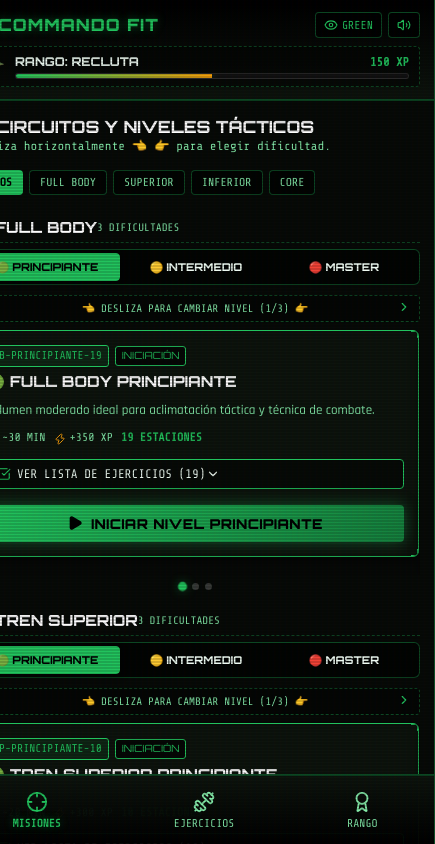
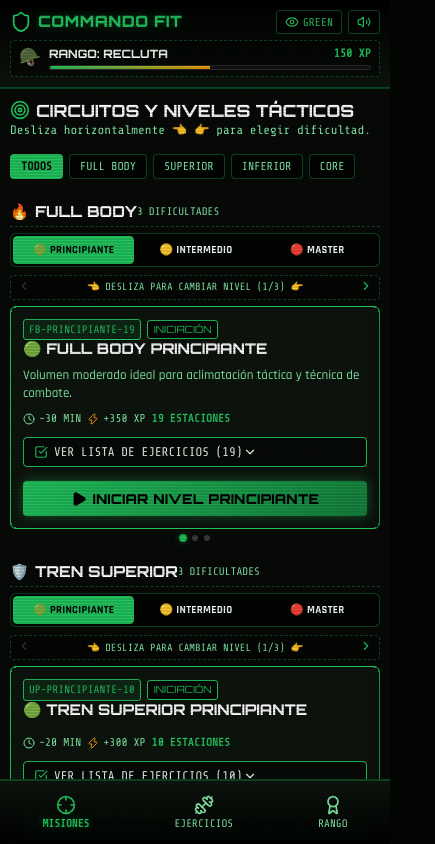
Before and after one commit to franxudiaz/pontemasfuerte, a React (Vite) app: page / in a window 390 px wide. Shown: the whole page, 435 px wide, since content can reach past the window. Built offline with nearby package versions, Linux system fonts and the light colour scheme.

Commit message:
fix: make mobile layout 100vw edge-to-edge on all smartphone devices

```diff
--- a/src/index.css
+++ b/src/index.css
@@ -57,33 +57,50 @@
   -webkit-tap-highlight-color: transparent;
 }
 
-body {
+html, body {
+  width: 100%;
+  height: 100%;
+  margin: 0;
+  padding: 0;
   background-color: #030503;
   color: var(--text-main);
   font-family: var(--font-body);
   font-size: 16px;
   line-height: 1.4;
-  overflow-x: hidden;
-  min-height: 100vh;
+  overflow: hidden;
+}
+
+body {
   display: flex;
   justify-content: center;
   align-items: center;
 }
 
-/* Mobile Simulation Container */
+/* Mobile Edge-to-Edge Container */
 .app-container {
-  width: 100%;
-  max-width: 480px;
-  min-height: 100vh;
+  width: 100vw;
+  max-width: 100%;
   height: 100vh;
+  height: 100dvh;
   background-color: var(--bg-primary);
   display: flex;
   flex-direction: column;
   position: relative;
   overflow: hidden;
-  box-shadow: 0 0 40px rgba(0, 0, 0, 0.8), 0 0 15px var(--accent-glow);
-  border-left: 1px solid var(--border-tactical);
-  border-right: 1px solid var(--border-tactical);
+  box-sizing: border-box;
+  margin: 0 auto;
+}
+
+/* Desktop Centered Phone Mockup (>600px) */
+@media (min-width: 601px) {
+  .app-container {
+    width: 100%;
+    max-width: 440px;
+    height: 92vh;
+    border-radius: 12px;
+    border: 1px solid var(--border-tactical);
+    box-shadow: 0 0 40px rgba(0, 0, 0, 0.9), 0 0 20px var(--accent-glow);
+  }
 }
 
 /* Overlay scanline HUD grid */
@@ -96,7 +113,7 @@ body {
   z-index: 99;
   background-size: 100% 3px, 6px 100%;
   pointer-events: none;
-  opacity: 0.6;
+  opacity: 0.5;
 }
 
 /* Main Content Area */
@@ -104,8 +121,8 @@ body {
   flex: 1;
   overflow-y: auto;
   overflow-x: hidden;
-  padding: 14px;
-  padding-bottom: 90px;
+  padding: 10px;
+  padding-bottom: 80px;
   scrollbar-width: thin;
   scrollbar-color: var(--accent-primary) var(--bg-card);
   width: 100%;
@@ -113,7 +130,7 @@ body {
 }
 
 .content-area::-webkit-scrollbar {
-  width: 4px;
+  width: 3px;
 }
 .content-area::-webkit-scrollbar-thumb {
   background: var(--accent-primary);
@@ -121,12 +138,12 @@ body {
 
 /* Header HUD Styling */
 .tactical-header {
-  background: linear-gradient(180deg, rgba(0,0,0,0.9) 0%, var(--bg-card) 100%);
+  background: linear-gradient(180deg, rgba(0,0,0,0.95) 0%, var(--bg-card) 100%);
   border-bottom: 2px solid var(--border-tactical);
-  padding: 12px 14px;
+  padding: 10px;
   display: flex;
   flex-direction: column;
-  gap: 8px;
+  gap: 6px;
   z-index: 10;
   width: 100%;
   box-sizing: border-box;
@@ -136,13 +153,14 @@ body {
   display: flex;
   justify-content: space-between;
   align-items: center;
+  width: 100%;
 }
 
 .hud-title {
   font-family: var(--font-hud);
-  font-size: 1.05rem;
+  font-size: clamp(0.9rem, 4vw, 1.05rem);
   font-weight: 900;
-  letter-spacing: 1px;
+  letter-spacing: 0.5px;
   color: var(--accent-primary);
   text-shadow: 0 0 10px var(--accent-glow);
   display: flex;
@@ -160,10 +178,10 @@ body {
   background: rgba(0,0,0,0.6);
   border: 1px solid var(--border-tactical);
   color: var(--accent-primary);
-  padding: 5px 8px;
+  padding: 4px 8px;
   border-radius: 4px;
   font-family: var(--font-mono);
-  font-size: 0.72rem;
+  font-size: 0.7rem;
   cursor: pointer;
   display: flex;
   align-items: center;
@@ -180,24 +198,27 @@ body {
 .rank-bar {
   display: flex;
   align-items: center;
-  gap: 10px;
+  gap: 8px;
   background: rgba(0,0,0,0.4);
   border: 1px dashed var(--border-tactical);
-  padding: 6px 10px;
+  padding: 5px 8px;
   border-radius: 4px;
+  width: 100%;
+  box-sizing: border-box;
 }
 
 .rank-icon {
-  font-size: 1.2rem;
+  font-size: 1.1rem;
 }
 
 .rank-info {
   flex: 1;
+  min-width: 0;
 }
 
 .rank-title {
   font-family: var(--font-hud);
-  font-size: 0.75rem;
+  font-size: 0.72rem;
   font-weight: 700;
   color: var(--text-main);
   display: flex;
@@ -206,7 +227,7 @@ body {
 
 .xp-progress-bg {
   width: 100%;
-  height: 6px;
+  height: 5px;
   background: #111;
   border-radius: 3px;
   overflow: hidden;
@@ -225,7 +246,7 @@ body {
 .tactical-card {
   background: var(--bg-card);
   border: 1px solid var(--border-tactical);
-  padding: 14px;
+  padding: 12px;
   position: relative;
   border-radius: 6px;
   box-shadow: 0 4px 12px rgba(0,0,0,0.5);
@@ -233,6 +254,7 @@ body {
   width: 100%;
   box-sizing: border-box;
   overflow: hidden;
+  margin-bottom: 0;
 }
 
 .tactical-card:hover {
@@ -241,10 +263,11 @@ body {
 
 .tactical-card-corner {
   position: absolute;
-  width: 8px;
-  height: 8px;
+  width: 6px;
+  height: 6px;
   border-color: var(--accent-primary);
   border-style: solid;
+  pointer-events: none;
 }
 .corner-tl { top: -1px; left: -1px; border-width: 2px 0 0 2px; }
 .corner-tr { top: -1px; right: -1px; border-width: 2px 2px 0 0; }
@@ -255,44 +278,44 @@ body {
 .mission-card {
   display: flex;
   flex-direction: column;
-  gap: 8px;
+  gap: 6px;
   width: 100%;
   box-sizing: border-box;
 }
 
 .mission-header {
   display: flex;
-  justify-content: space-between;
-  align-items: flex-start;
-  gap: 6px;
+  flex-direction: column;
+  gap: 4px;
   width: 100%;
+  box-sizing: border-box;
 }
 
 .mission-code {
   font-family: var(--font-mono);
-  font-size: 0.7rem;
+  font-size: 0.68rem;
   color: var(--accent-primary);
   background: rgba(34, 197, 94, 0.1);
-  padding: 2px 6px;
+  padding: 2px 5px;
   border: 1px solid var(--border-tactical);
   border-radius: 3px;
-  white-space: nowrap;
+  display: inline-block;
 }
 
 .mission-title {
   font-family: var(--font-hud);
-  font-size: 0.95rem;
+  font-size: clamp(0.85rem, 3.8vw, 0.95rem);
   font-weight: 800;
   color: #fff;
-  margin-top: 4px;
+  line-height: 1.25;
   word-break: break-word;
 }
 
 .mission-tags {
   display: flex;
   flex-wrap: wrap;
-  gap: 8px;
-  font-size: 0.72rem;
+  gap: 6px;
+  font-size: 0.7rem;
   font-family: var(--font-mono);
   color: var(--text-muted);
 }
@@ -303,19 +326,19 @@ body {
   color: #000;
   font-family: var(--font-hud);
   font-weight: 900;
-  font-size: 0.85rem;
-  letter-spacing: 0.5px;
-  padding: 10px;
+  font-size: clamp(0.78rem, 3.5vw, 0.85rem);
+  letter-spacing: 0.3px;
+  padding: 9px;
   border: none;
   border-radius: 4px;
   cursor: pointer;
   display: flex;
   justify-content: center;
   align-items: center;
-  gap: 8px;
-  box-shadow: 0 0 15px var(--accent-glow);
+  gap: 6px;
+  box-shadow: 0 0 12px var(--accent-glow);
   transition: all 0.2s ease;
-  margin-top: 6px;
+  margin-top: 4px;
   box-sizing: border-box;
 }
 
@@ -324,7 +347,7 @@ body {
   filter: brightness(1.2);
 }
 
-/* Horizontal Level Carousel Styling - Fully Responsive */
+/* Level Selector Bar - High Density Mobile Layout */
 .level-switcher-bar {
   display: flex;
   width: 100%;
@@ -332,21 +355,22 @@ body {
   background: rgba(0, 0, 0, 0.6);
   border: 1px solid var(--border-tactical);
   border-radius: 6px;
-  padding: 3px;
-  gap: 4px;
-  margin-bottom: 10px;
+  padding: 2px;
+  gap: 2px;
+  margin-bottom: 8px;
 }
 
 .level-switcher-btn {
-  flex: 1;
+  flex: 1 1 0;
   min-width: 0;
   background: none;
   border: none;
-  padding: 6px 2px;
+  padding: 6px 1px;
   border-radius: 4px;
-  font-family: var(--font-hud);
-  font-size: 0.68rem;
-  font-weight: bold;
+  font-family: var(--font-body);
+  font-size: clamp(0.68rem, 2.5vw, 0.78rem);
+  font-weight: 700;
+  letter-spacing: 0.3px;
   color: var(--text-muted);
   cursor: pointer;
   display: flex;
@@ -361,13 +385,16 @@ body {
 
 .level-switcher-btn.active {
   color: #000;
-  box-shadow: 0 0 8px rgba(0, 0, 0, 0.5);
+  box-shadow: 0 0 6px rgba(0, 0, 0, 0.5);
+  font-weight: 800;
 }
 
+/* Horizontal Snap Scroll Track - 100% Fit */
 .carousel-snap-wrapper {
   position: relative;
   width: 100%;
   box-sizing: border-box;
+  overflow: hidden;
 }
 
 .carousel-track-container {
@@ -393,7 +420,7 @@ body {
   max-width: 100%;
   scroll-snap-align: center;
   box-sizing: border-box;
-  padding: 0 1px;
+  padding: 0;
 }
 
 .swipe-hint-banner {
@@ -401,13 +428,13 @@ body {
   align-items: center;
   justify-content: space-between;
   font-family: var(--font-mono);
-  font-size: 0.68rem;
+  font-size: 0.65rem;
   color: var(--text-muted);
   background: rgba(0, 0, 0, 0.4);
   border: 1px dashed var(--border-tactical);
-  padding: 4px 8px;
+  padding: 3px 6px;
   border-radius: 4px;
-  margin-bottom: 8px;
+  margin-bottom: 6px;
   width: 100%;
   box-sizing: border-box;
 }
@@ -416,12 +443,12 @@ body {
   display: flex;
   justify-content: center;
   gap: 6px;
-  margin-top: 8px;
+  margin-top: 6px;
 }
 
 .carousel-dot {
-  width: 7px;
-  height: 7px;
+  width: 6px;
+  height: 6px;
   border-radius: 50%;
   background: rgba(255, 255, 255, 0.2);
   transition: all 0.2s ease;
@@ -430,7 +457,7 @@ body {
 
 .carousel-dot.active {
   background: var(--accent-primary);
-  box-shadow: 0 0 8px var(--accent-glow);
+  box-shadow: 0 0 6px var(--accent-glow);
   transform: scale(1.3);
 }
 
@@ -440,27 +467,29 @@ body {
   bottom: 0;
   left: 0;
   right: 0;
-  height: 70px;
-  background: linear-gradient(0deg, rgba(0,0,0,0.95) 0%, var(--bg-card) 100%);
+  height: 65px;
+  background: linear-gradient(0deg, rgba(0,0,0,0.98) 0%, var(--bg-card) 100%);
   border-top: 2px solid var(--border-tactical);
   display: flex;
   justify-content: space-around;
   align-items: center;
   z-index: 20;
+  box-sizing: border-box;
+  width: 100%;
 }
 
 .nav-item {
   display: flex;
   flex-direction: column;
   align-items: center;
-  gap: 4px;
+  gap: 2px;
   color: var(--text-muted);
   font-family: var(--font-mono);
-  font-size: 0.7rem;
+  font-size: 0.68rem;
   cursor: pointer;
   background: none;
   border: none;
-  padding: 8px;
+  padding: 6px;
   transition: color 0.2s ease;
 }
 
@@ -471,8 +500,8 @@ body {
 }
 
 .nav-icon {
-  width: 22px;
-  height: 22px;
+  width: 20px;
+  height: 20px;
 }
 
 /* Workout Player Modal / Screen */
@@ -487,7 +516,7 @@ body {
 }
 
 .player-header {
-  padding: 12px 14px;
+  padding: 10px 12px;
   background: rgba(0,0,0,0.85);
   border-bottom: 1px solid var(--border-tactical);
   display: flex;
@@ -500,15 +529,15 @@ body {
   display: flex;
   flex-direction: column;
   align-items: center;
-  padding: 14px;
+  padding: 12px;
   overflow-y: auto;
-  gap: 14px;
+  gap: 12px;
 }
 
 .exercise-img-container {
   width: 100%;
-  max-height: 220px;
-  height: 190px;
+  max-height: 200px;
+  height: 180px;
   border-radius: 8px;
   overflow: hidden;
   border: 2px solid var(--border-tactical);
@@ -525,10 +554,10 @@ body {
 .exercise-img-overlay {
   position: absolute;
   bottom: 0; left: 0; right: 0;
-  padding: 8px 12px;
+  padding: 6px 10px;
   background: linear-gradient(0deg, rgba(0,0,0,0.9) 0%, transparent 100%);
   font-family: var(--font-mono);
-  font-size: 0.75rem;
+  font-size: 0.72rem;
   color: var(--accent-primary);
   display: flex;
   justify-content: space-between;
@@ -537,12 +566,12 @@ body {
 /* Circular HUD Timer */
 .timer-ring-container {
   position: relative;
-  width: 170px;
-  height: 170px;
+  width: 150px;
+  height: 150px;
   display: flex;
   justify-content: center;
   align-items: center;
-  margin: 6px 0;
+  margin: 4px 0;
 }
 
 .timer-svg {
@@ -580,7 +609,7 @@ body {
 
 .timer-digits {
   font-family: var(--font-hud);
-  font-size: 2.6rem;
+  font-size: 2.3rem;
   font-weight: 900;
   color: #fff;
   line-height: 1;
@@ -588,10 +617,10 @@ body {
 
 .timer-label {
   font-family: var(--font-mono);
-  font-size: 0.75rem;
-  letter-spacing: 2px;
+  font-size: 0.7rem;
+  letter-spacing: 1.5px;
   color: var(--accent-primary);
-  margin-top: 4px;
+  margin-top: 2px;
 }
 
 /* Control Buttons */
@@ -599,18 +628,18 @@ body {
   display: flex;
   align-items: center;
   justify-content: center;
-  gap: 20px;
+  gap: 16px;
   width: 100%;
   margin-top: auto;
-  padding-bottom: 12px;
+  padding-bottom: 10px;
 }
 
 .btn-ctrl {
   background: var(--bg-card);
   border: 1px solid var(--border-tactical);
   color: var(--text-main);
-  width: 48px;
-  height: 48px;
+  width: 44px;
+  height: 44px;
   border-radius: 50%;
   display: flex;
   justify-content: center;
@@ -620,8 +649,8 @@ body {
 }
 
 .btn-ctrl-main {
-  width: 66px;
-  height: 66px;
+  width: 60px;
+  height: 60px;
   background: var(--accent-primary);
   color: #000;
   border: none;
@@ -638,13 +667,13 @@ body {
   flex-direction: column;
   align-items: center;
   text-align: center;
-  padding: 20px 14px;
-  gap: 16px;
+  padding: 16px 12px;
+  gap: 14px;
 }
 
 .debrief-title {
   font-family: var(--font-hud);
-  font-size: 1.5rem;
+  font-size: 1.4rem;
   font-weight: 900;
   color: var(--accent-primary);
   text-shadow: 0 0 15px var(--accent-glow);
@@ -653,25 +682,25 @@ body {
 .stat-grid {
   display: grid;
   grid-template-columns: 1fr 1fr;
-  gap: 10px;
+  gap: 8px;
   width: 100%;
 }
 
 .stat-box {
   background: rgba(0,0,0,0.5);
   border: 1px solid var(--border-tactical);
-  padding: 10px;
+  padding: 8px;
   border-radius: 6px;
 }
 
 .stat-value {
   font-family: var(--font-hud);
-  font-size: 1.3rem;
+  font-size: 1.2rem;
   color: #fff;
 }
 
 .stat-label {
   font-family: var(--font-mono);
-  font-size: 0.7rem;
+  font-size: 0.68rem;
   color: var(--text-muted);
 }
```
